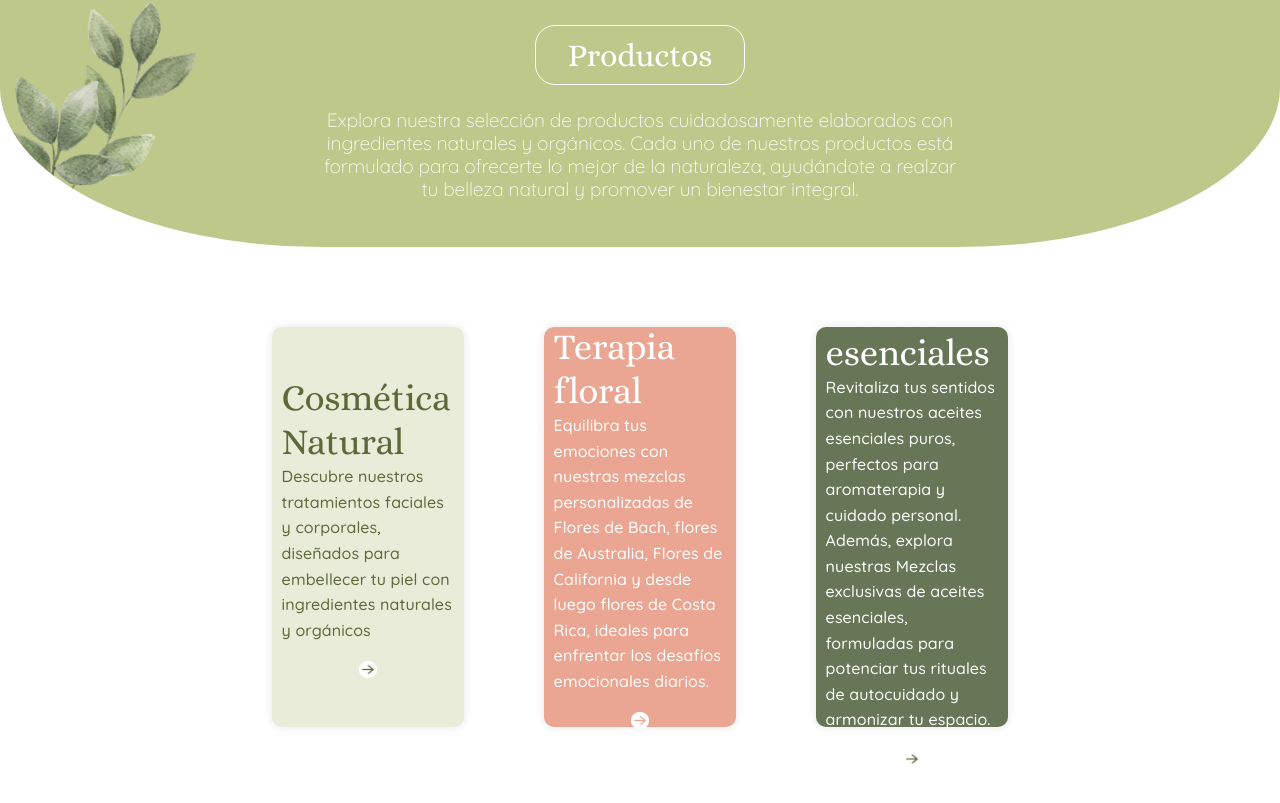
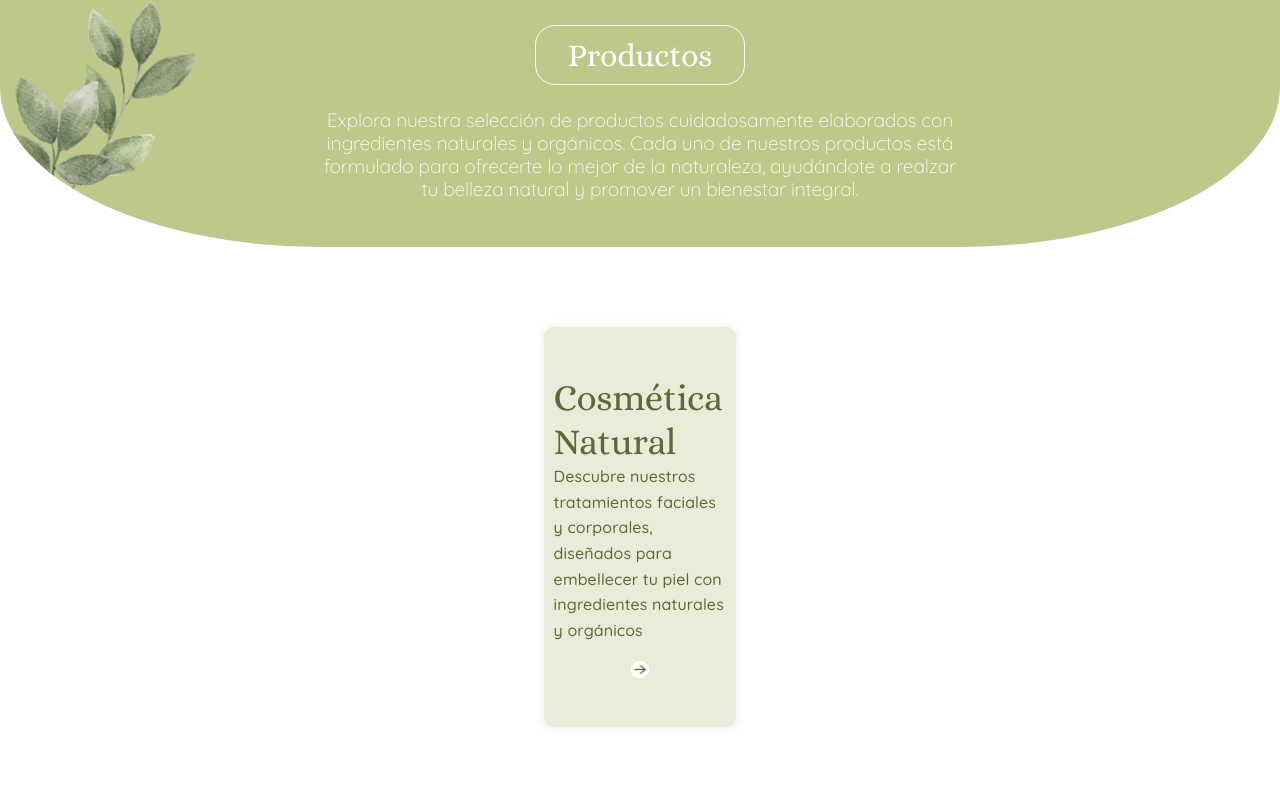
Before and after one commit to Robertoart13/anieNatural, a React (Vite) app: page /productos in a window 1280 px wide. Shown: the part 393-1196 px from the top of the page. Built offline with nearby package versions, Linux system fonts and the light colour scheme.

Commit message:
Refactor ProductoIndividual component by updating product entries, including new names, descriptions, and images. Introduce a new CSS class for enhanced styling of the "LÍNEA SULIS" category. Comment out previous product categories for future reference.

```diff
--- a/src/components/componentsProducts/ProductoIndividual.jsx
+++ b/src/components/componentsProducts/ProductoIndividual.jsx
@@ -227,25 +227,13 @@ const ProductoIndividual = ({pId}) => {
                             nombre: "Crema facial",
                             descripcion: "",
                             precio: "5.000",
-                            imagen: "/images/products/19.jpg",
+                            imagen: "/images/products/3.jpg",
 
                           },
                         ]
                   },
-
-            ]
-
-        },
-        {
-            id: 2,
-            name: "Terapia Floral",
-            color: "#ffff",
-            text1: "La terapia floral son remedios naturales que ayudan a equilibrar tus emociones y promover un bienestar integral. Nuestras mezclas personalizadas están diseñadas para ayudarte a enfrentar los desafíos emocionales del día a día con serenidad y fortaleza.",
-            text2: "Descubre el poder de las Flores de Bach, Flores de California, Flores de Australia y desde luego Flores de Costa Rica y encuentra el equilibrio emocional que necesitas",
-            text3:"En Anie Natural, entendemos que el equilibrio emocional es fundamental para tu bienestar general. Nuestras esencias florales están diseñadas para ayudarte a armonizar tus emociones, promoviendo un estado de calma, claridad y bienestar interior",
-            categorias: [
-                {
-                    id: 1,
+                  {
+                    id: 2,
                     nombre: "LÍNEA FLOREZCO",
                     clase: "ixchel",
                     items: [
@@ -335,46 +323,55 @@ const ProductoIndividual = ({pId}) => {
                           },
                         ]
                   },
-
-            ]
-
-        },
-        {
-            id: 3,
-            name: "Aceites Esenciales",
-            color: "#e9ecd9",
-            text1: "Nuestros aceites esenciales son perfectos para aromaterapia y cuidado personal. Seleccionados por sus propiedades terapéuticas, cada aceite ofrece beneficios para la salud emocional y física, ayudándote a crear un ambiente de bienestar en tu hogar.",
-            text2: "Nuestros aceites esenciales puros y naturales están diseñados para revitalizar tus sentidos, mejorar tu bienestar emocional y transformar tu hogar en un santuario de tranquilidad y equilibrio.",
-            text3:"Son extraídos de las plantas más finas y puras, asegurando que cada gota contenga las propiedades terapéuticas necesarias para mejorar tu bienestar físico y emocional. Ya sea que los utilices para la aromaterapia, masajes, o cuidados personales, nuestros aceites esenciales son una adición perfecta a tu rutina de autocuidado.",
-            categorias: [
-                {
-                    id: 1,
-                    nombre: "LÍNEA ACEITES ESENCIALES",
-                    clase: "ixchel",
+                  {
+                    id: 2,
+                    nombre: "LÍNEA SULIS",
+                    clase: "ixchel_sulis",
                     items: [
                         {
                             id: 1,
-                            nombre: "Producto 1",
-                            descripcion: "Descripción del producto 1",
-                            precio: "1.000",
-                            imagen: "/images/products/1.jpg",
-
+                            nombre: "Jabón de Ylang Ylang",
+                            descripcion: `Pasar tiempo cerca del agua ayuda a cargar energía,
+                                          el poder curativo del agua puede lavar penas, dolor
+                                          y efectos negativos del sufrimiento. El poder
+                                          curativo del agua aumenta con la oración e intención
+                                          durante el baño. El agua desintoxica el cuerpo
+                                          energético y físico.
+                                          `,
+                            precio: "3.000",
+                            imagen: "/images/products/100.jpg",
+                            cantidad: "",
                           },
                           {
                             id: 2,
-                            nombre: "Producto 2",
-                            descripcion: "Descripción del producto 2",
-                            precio: "2.000",
-                            imagen: "/images/products/2.jpg",
-
+                            nombre: "Exfoliante cremoso",
+                            descripcion: `Las propiedades naturales de la salvia y el
+                                          limoncillo ayudan a limpiar la energía, eliminar
+                                          sentimientos de desánimo, apatía y desesperación,
+                                          remover energía tóxica y negatividad, proporcionar
+                                          claridad, liberar de apegos, y abrirse a nuevas ideas,
+                                          nuevas perspectivas, posibilidades y experiencias.
+                                          `,
+                            precio: "5.000",
+                            imagen: "/images/products/29.jpg",
+                            cantidad: "",
                           },
                           {
                             id: 3,
-                            nombre: "Producto 3",
-                            descripcion: "Descripción del producto 3",
-                            precio: "3.000",
-                            imagen: "/images/products/3.jpg",
-
+                            nombre: "Exfoliante de Café y Chocolate",
+                            descripcion: `El cacao tiene la propiedad de abrir el corazón y
+                                          conectar con lo divino. En la piel, ayuda a mejorar
+                                          la elasticidad, reduciendo la apariencia de líneas
+                                          finas y arrugas, y haciendo que la piel se vea más
+                                          uniforme y saludable. El café, por otro lado, tiene
+                                          propiedades anti-envejecimiento, hidrata, firma, es
+                                          antiinflamatorio, actúa contra la celulitis, es fuente
+                                          de antioxidantes, y elimina impurezas y células muertas
+                                          de la piel.
+                                          `,
+                            precio: "5.000",
+                            imagen: "/images/products/28.jpg",
+                            cantidad: "",
                           },
                         ]
                   },
@@ -382,6 +379,30 @@ const ProductoIndividual = ({pId}) => {
             ]
 
         },
+        // {
+        //     id: 2,
+        //     name: "Terapia Floral",
+        //     color: "#ffff",
+        //     text1: "La terapia floral son remedios naturales que ayudan a equilibrar tus emociones y promover un bienestar integral. Nuestras mezclas personalizadas están diseñadas para ayudarte a enfrentar los desafíos emocionales del día a día con serenidad y fortaleza.",
+        //     text2: "Descubre el poder de las Flores de Bach, Flores de California, Flores de Australia y desde luego Flores de Costa Rica y encuentra el equilibrio emocional que necesitas",
+        //     text3:"En Anie Natural, entendemos que el equilibrio emocional es fundamental para tu bienestar general. Nuestras esencias florales están diseñadas para ayudarte a armonizar tus emociones, promoviendo un estado de calma, claridad y bienestar interior",
+        //     categorias: [
+        //     ]
+
+        // },
+        // {
+        //     id: 3,
+        //     name: "Aceites Esenciales",
+        //     color: "#e9ecd9",
+        //     text1: "Nuestros aceites esenciales son perfectos para aromaterapia y cuidado personal. Seleccionados por sus propiedades terapéuticas, cada aceite ofrece beneficios para la salud emocional y física, ayudándote a crear un ambiente de bienestar en tu hogar.",
+        //     text2: "Nuestros aceites esenciales puros y naturales están diseñados para revitalizar tus sentidos, mejorar tu bienestar emocional y transformar tu hogar en un santuario de tranquilidad y equilibrio.",
+        //     text3:"Son extraídos de las plantas más finas y puras, asegurando que cada gota contenga las propiedades terapéuticas necesarias para mejorar tu bienestar físico y emocional. Ya sea que los utilices para la aromaterapia, masajes, o cuidados personales, nuestros aceites esenciales son una adición perfecta a tu rutina de autocuidado.",
+        //     categorias: [
+
+
+        //     ]
+
+        // },
     ]
 
     const producto = detallesProductos.find(p => p.id === pId);
--- a/src/components/componentsProducts/ProductosPage.jsx
+++ b/src/components/componentsProducts/ProductosPage.jsx
@@ -22,24 +22,24 @@ const ProductosPage = () => {
             color: "#e9ecd9",
             flecha: "/images/flecha2.png"
         },
-        {
-            id: 2,
-            title: "Terapia floral",
-            description: "Equilibra tus emociones con nuestras mezclas personalizadas de Flores de Bach, flores de Australia, Flores de California y desde luego flores de Costa Rica, ideales para enfrentar los desafíos emocionales diarios.",
-            url: "/productos/terapia-floral",
-            type: "light",
-            color: "#eaa692",
-            flecha: "/images/flecha.png"
-        },
-        {
-            id: 3,
-            title: "Aceites esenciales",
-            description: "Revitaliza tus sentidos con nuestros aceites esenciales puros, perfectos para aromaterapia y cuidado personal. Además, explora nuestras Mezclas exclusivas de aceites esenciales, formuladas para potenciar tus rituales de autocuidado y armonizar tu espacio.",
-            url: "/productos/aceites-esenciales",
-            type: "light",
-            color: "#687658",
-            flecha: "/images/flecha2.png"
-        }
+        // {
+        //     id: 2,
+        //     title: "Terapia floral",
+        //     description: "Equilibra tus emociones con nuestras mezclas personalizadas de Flores de Bach, flores de Australia, Flores de California y desde luego flores de Costa Rica, ideales para enfrentar los desafíos emocionales diarios.",
+        //     url: "/productos/terapia-floral",
+        //     type: "light",
+        //     color: "#eaa692",
+        //     flecha: "/images/flecha.png"
+        // },
+        // {
+        //     id: 3,
+        //     title: "Aceites esenciales",
+        //     description: "Revitaliza tus sentidos con nuestros aceites esenciales puros, perfectos para aromaterapia y cuidado personal. Además, explora nuestras Mezclas exclusivas de aceites esenciales, formuladas para potenciar tus rituales de autocuidado y armonizar tu espacio.",
+        //     url: "/productos/aceites-esenciales",
+        //     type: "light",
+        //     color: "#687658",
+        //     flecha: "/images/flecha2.png"
+        // }
     ]
   return (
     <Stack>
--- a/src/components/componentsProducts/productosIndividual.css
+++ b/src/components/componentsProducts/productosIndividual.css
@@ -109,6 +109,17 @@
     font-size: 2rem !important;
     padding: 0.5% 0% !important;
 }
+
+.ixchel_sulis{
+    font-family: 'Alice-Regular' !important;
+    color: #fff !important;
+    background-color:#24a4e0   !important;
+    border-radius: 20px !important;
+    width: 80% !important;
+    text-align: center !important;
+    font-size: 2rem !important;
+    padding: 0.5% 0% !important;
+}
 .inmortal{
     font-family: 'Alice-Regular' !important;
     color: #fff !important;
```
Also changed, not shown: public/images/products/100.jpg (added).
